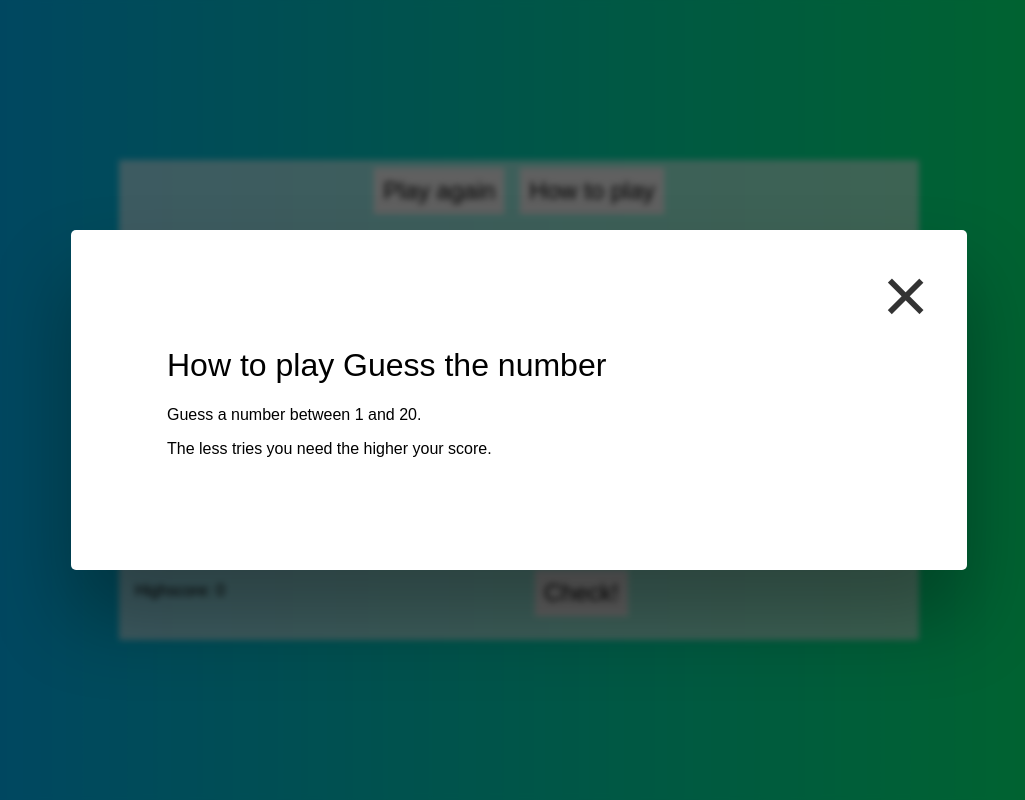
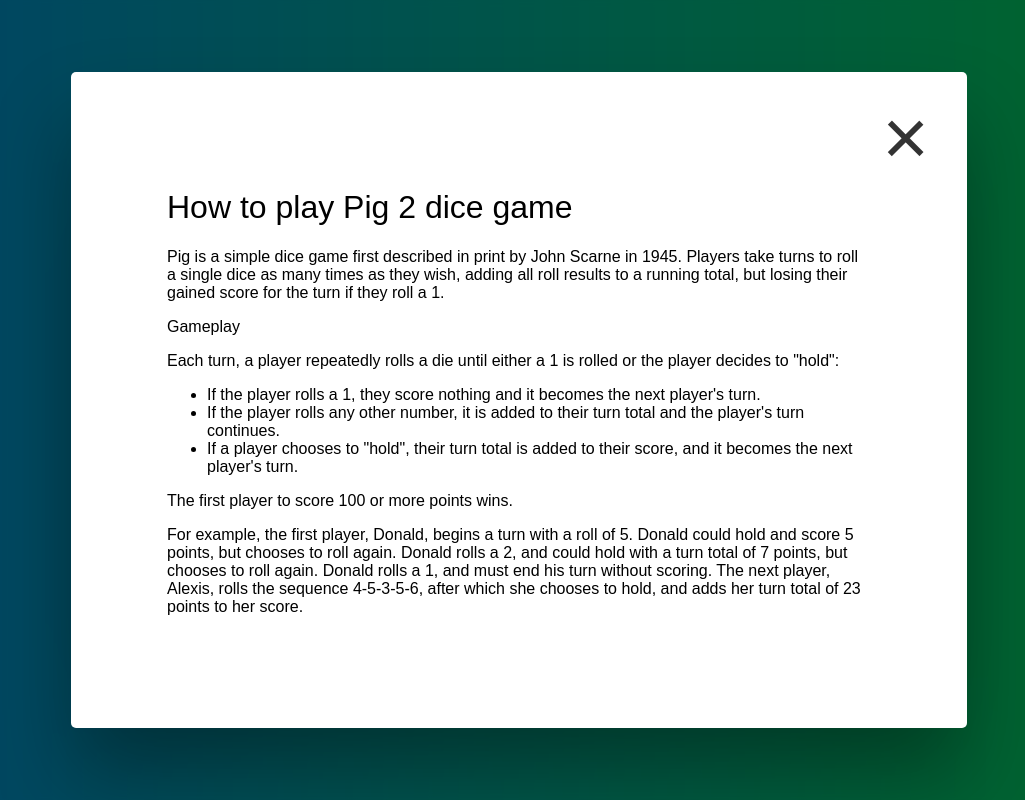
Before and after one commit to serbanescu-mihai/pig-1-dice-game, a plain HTML site: page index.html in a window 1280 px wide. Both pictures are taken after a click on the button "How to play". Shown: the whole page, without its empty margins (121-1146 px from the left). Drawn offline with Linux system fonts and the light colour scheme.

Commit message:
description

```diff
--- a/index.html
+++ b/index.html
@@ -15,9 +15,44 @@
       </section>
       <div class="modal hidden">
         <button class="close-modal">&times;</button>
-        <h1>How to play Guess the number</h1>
-        <p>Guess a number between 1 and 20.</p>
-        <p>The less tries you need the higher your score.</p>
+        <h1>How to play Pig 2 dice game</h1>
+        <p>
+          Pig is a simple dice game first described in print by John Scarne in
+          1945. Players take turns to roll a single dice as many times as they
+          wish, adding all roll results to a running total, but losing their
+          gained score for the turn if they roll a 1.
+        </p>
+        <p>Gameplay</p>
+        <div>
+          <p>
+            Each turn, a player repeatedly rolls a die until either a 1 is
+            rolled or the player decides to "hold":
+          </p>
+          <ul>
+            <li>
+              If the player rolls a 1, they score nothing and it becomes the
+              next player's turn.
+            </li>
+            <li>
+              If the player rolls any other number, it is added to their turn
+              total and the player's turn continues.
+            </li>
+            <li>
+              If a player chooses to "hold", their turn total is added to their
+              score, and it becomes the next player's turn.
+            </li>
+          </ul>
+          <p>The first player to score 100 or more points wins.</p>
+          <p>
+            For example, the first player, Donald, begins a turn with a roll of
+            5. Donald could hold and score 5 points, but chooses to roll again.
+            Donald rolls a 2, and could hold with a turn total of 7 points, but
+            chooses to roll again. Donald rolls a 1, and must end his turn
+            without scoring. The next player, Alexis, rolls the sequence
+            4-5-3-5-6, after which she chooses to hold, and adds her turn total
+            of 23 points to her score.
+          </p>
+        </div>
       </div>
       <div class="overlay hidden"></div>
 
--- a/styles.css
+++ b/styles.css
@@ -22,6 +22,7 @@ body {
   width: 80%;
   max-width: 50rem;
   /* height: 80vh; */
+  box-shadow: 0 3rem 5rem rgba(0, 0, 0, 0.3);
 }
 .game-name {
   text-align: center;
```
